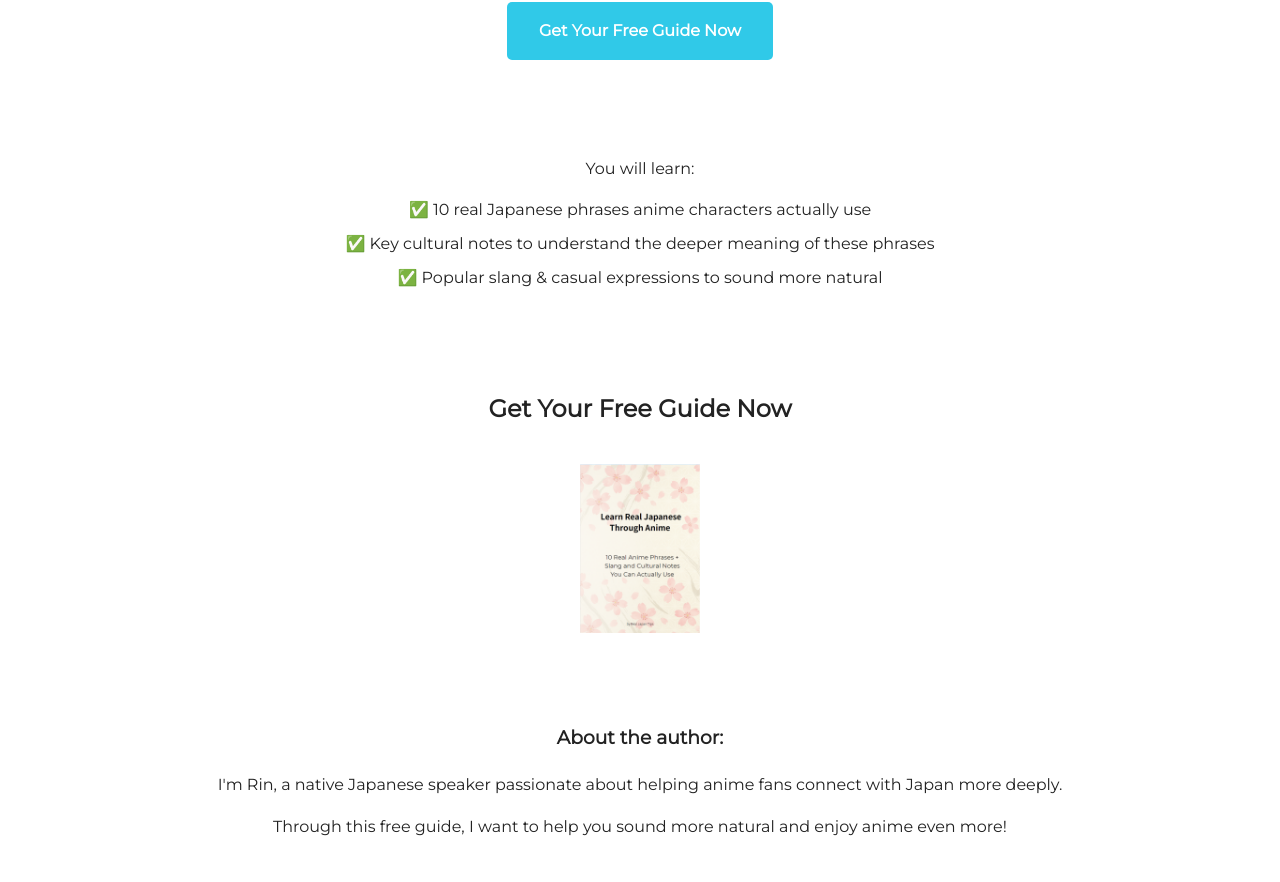
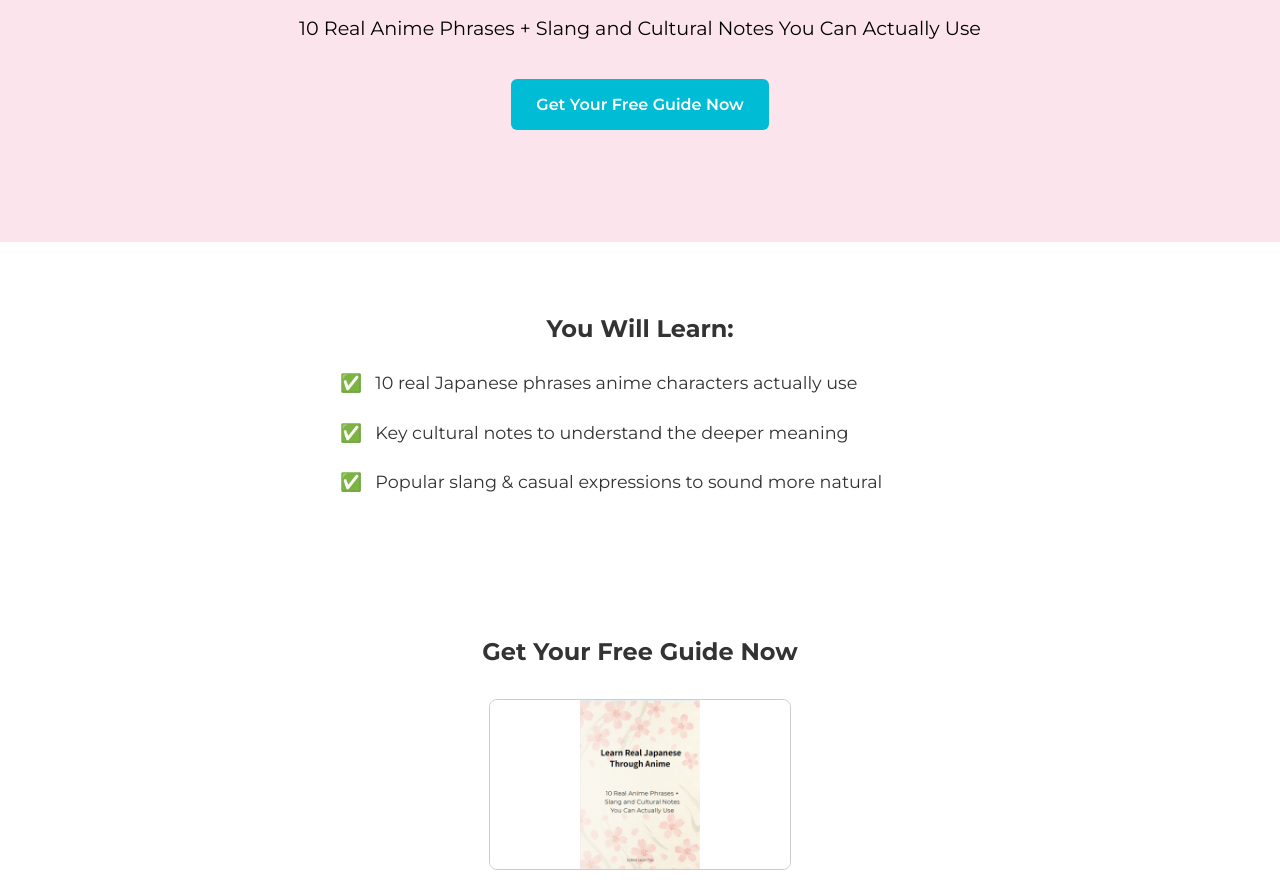
Before and after one commit to baritohiba/realjapan, a plain HTML site: page index.html in a window 1280 px wide. Shown: the part 191-1073 px from the top of the page. Drawn offline with Linux system fonts and the light colour scheme.

Commit message:
Add files via upload

```diff
--- a/index.html
+++ b/index.html
@@ -1,40 +1,51 @@
 <!DOCTYPE html>
 <html lang="en">
 <head>
-    <meta charset="UTF-8">
-    <meta name="viewport" content="width=device-width, initial-scale=1.0">
+  <meta charset="UTF-8" />
+  <meta name="viewport" content="width=device-width, initial-scale=1.0"/>
   <title>Learn Real Japanese Through Anime</title>
-    <link rel="stylesheet" href="style.css">
-    <link href="https://fonts.googleapis.com/css2?family=Montserrat&display=swap" rel="stylesheet">
+  <link rel="stylesheet" href="style.css" />
+  <link href="https://fonts.googleapis.com/css2?family=Montserrat:wght@400;600;700&display=swap" rel="stylesheet" />
 </head>
 <body>
   <header class="hero">
-        <h1>Discover 10 Real Japanese Phrases + Cultural Notes & Slang You Can Actually Use</h1>
-        <a class="cta-button" href="https://realjapantips.kit.com/eb5eb52032">Get Your Free Guide Now</a>
+    <div class="container">
+      <h1>Learn Real Japanese Through Anime</h1>
+      <p class="subheading">10 Real Anime Phrases + Slang and Cultural Notes You Can Actually Use</p>
+      <a href="https://realjapantips.kit.com/eb5eb52032" class="btn primary">Get Your Free Guide Now</a>
+    </div>
   </header>
 
-    <section class="benefits">
-        <p>You will learn:</p>
-        <ul>
-            <li>✅ 10 real Japanese phrases anime characters actually use</li>
-            <li>✅ Key cultural notes to understand the deeper meaning of these phrases</li>
-            <li>✅ Popular slang & casual expressions to sound more natural</li>
+  <section class="features">
+    <div class="container">
+      <h2>You Will Learn:</h2>
+      <ul class="features-list">
+        <li><span class="checkmark">✅</span> 10 real Japanese phrases anime characters actually use</li>
+        <li><span class="checkmark">✅</span> Key cultural notes to understand the deeper meaning</li>
+        <li><span class="checkmark">✅</span> Popular slang & casual expressions to sound more natural</li>
       </ul>
+    </div>
   </section>
 
-    <section class="guide-cta">
+  <section class="cover">
+    <div class="container">
       <h2>Get Your Free Guide Now</h2>
-        <img src="images/cover.png" alt="Guide Cover" class="cover-img">
+      <img src="images/cover.png" alt="Guide Cover" class="cover-img"/>
+    </div>
   </section>
 
   <section class="about">
-        <h3>About the author:</h3>
+    <div class="container">
+      <h3>About the Author</h3>
       <p>I'm Rin, a native Japanese speaker passionate about helping anime fans connect with Japan more deeply.</p>
       <p>Through this free guide, I want to help you sound more natural and enjoy anime even more!</p>
+    </div>
   </section>
 
-    <footer>
-        <a class="cta-button" href="https://realjapantips.kit.com/eb5eb52032">Get Your Free Guide Now</a>
+  <footer class="footer">
+    <div class="container">
+      <a href="https://realjapantips.kit.com/eb5eb52032" class="btn primary">Download the Free Guide</a>
+    </div>
   </footer>
 </body>
 </html>
--- a/style.css
+++ b/style.css
@@ -1,48 +1,67 @@
 
 body {
+  margin: 0;
   font-family: 'Montserrat', sans-serif;
-    background-color: #ffffff;
-    color: #222;
-    margin: 0;
-    padding: 0;
+  background: #fff;
+  color: #333;
   line-height: 1.6;
+}
+h1, h2, h3 {
+  font-weight: 700;
+  margin-bottom: 0.5em;
+}
+.container {
+  width: 90%;
+  max-width: 900px;
+  margin: 0 auto;
+  padding: 3em 1em;
   text-align: center;
 }
-header.hero {
-    padding: 2em;
+.hero {
+  background-color: #FCE4EC;
+  color: #000;
+  padding: 4em 1em;
 }
-.cta-button {
+.subheading {
+  font-size: 1.2em;
+  margin-bottom: 1em;
+}
+.btn {
   display: inline-block;
-    background-color: #30C9E8;
+  padding: 0.8em 1.6em;
+  border-radius: 6px;
+  text-decoration: none;
+  font-weight: 600;
+  margin-top: 1em;
+}
+.primary {
+  background-color: #00BCD4;
   color: white;
-    text-decoration: none;
-    padding: 1em 2em;
-    margin: 1em 0;
-    border-radius: 5px;
-    font-weight: bold;
 }
-.benefits {
-    padding: 2em;
+.features {
+  background-color: #ffffff;
 }
-.benefits ul {
-    list-style-type: none;
+.features-list {
+  list-style: none;
   padding: 0;
+  text-align: left;
+  max-width: 600px;
+  margin: 0 auto;
 }
-.benefits li {
-    margin: 0.5em 0;
-    font-size: 1em;
+.features-list li {
+  font-size: 1.1em;
+  margin: 1.2em 0;
 }
-.guide-cta {
-    padding: 2em;
+.checkmark {
+  margin-right: 0.5em;
 }
 .cover-img {
   max-width: 300px;
-    height: auto;
   margin-top: 1em;
+  border: 1px solid #ccc;
+  border-radius: 8px;
 }
-.about {
-    padding: 2em;
+.footer {
+  background-color: #FCE4EC;
+  padding: 2em 0;
 }
-footer {
-    padding: 2em;
-}
```
Lines whose indentation alone changed are shown as unchanged.
